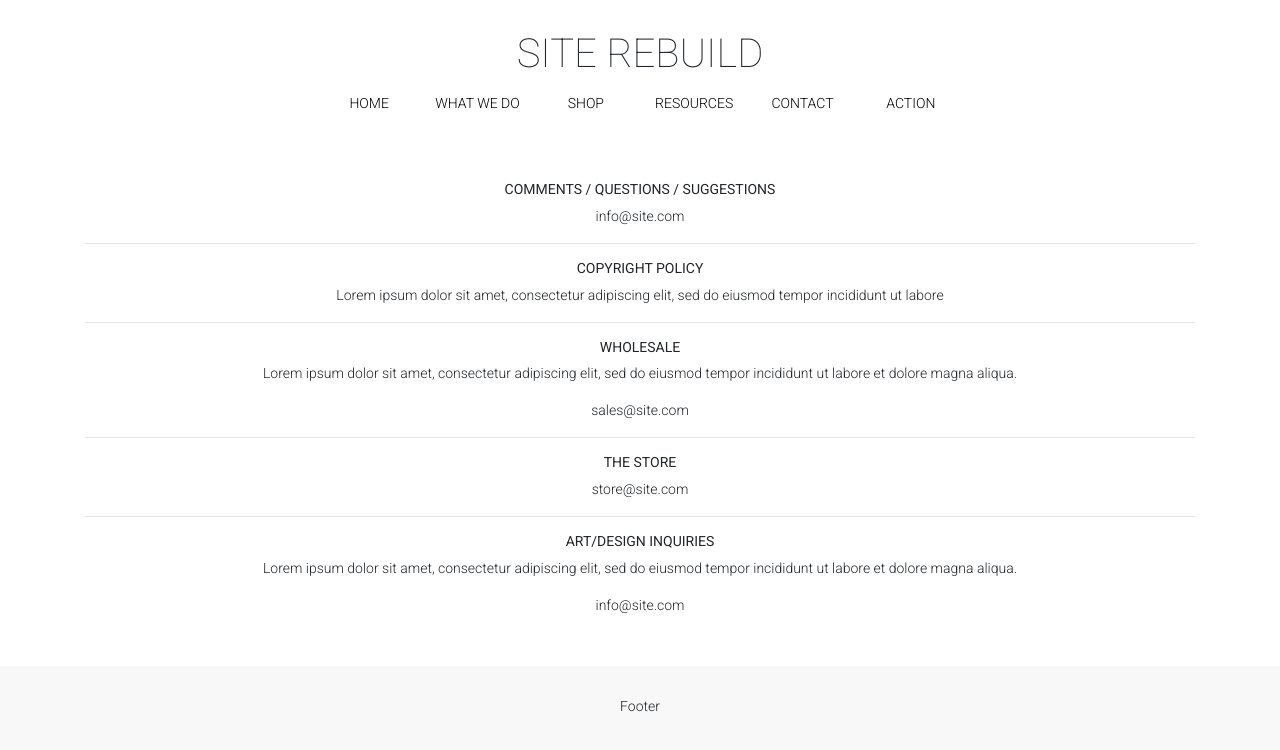
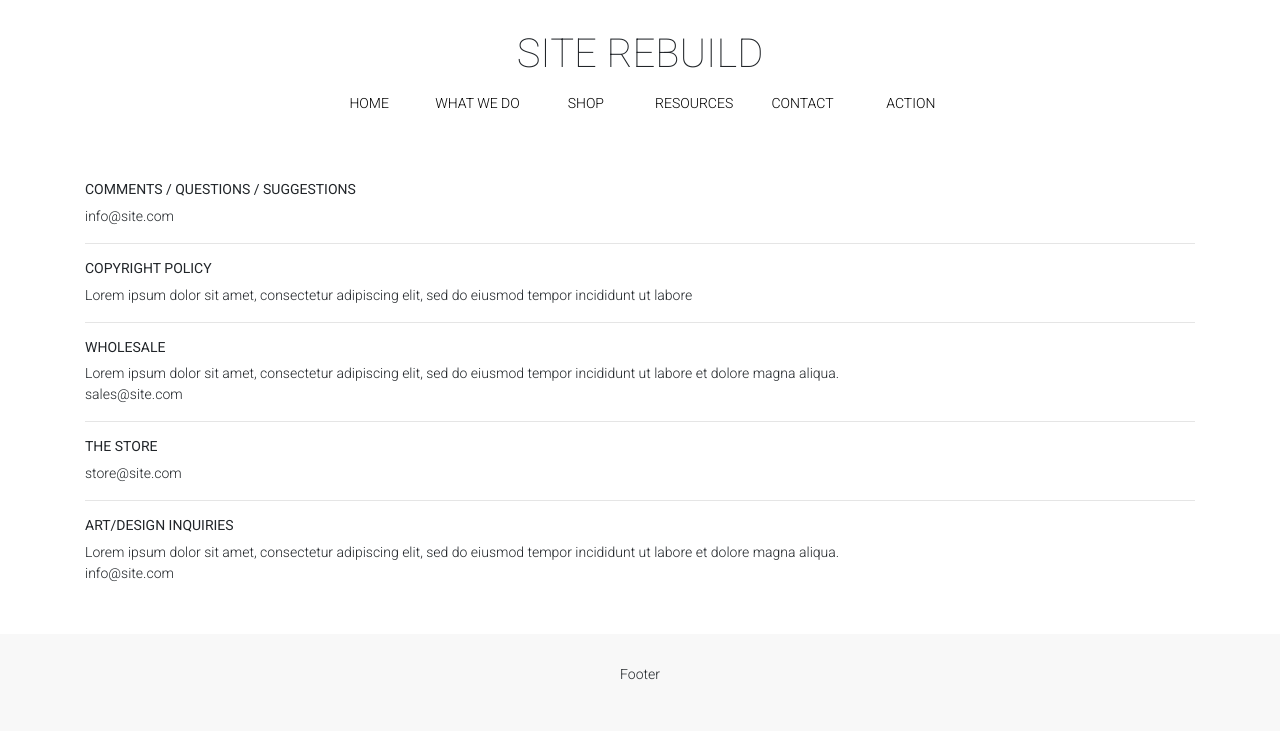
Before and after one commit to klowe27/ecommerce-rebuild, an Angular app: page /contact in a window 1280 px wide. Shown: the top 750 px of the page. Built offline with nearby package versions, Linux system fonts and the light colour scheme.

Commit message:
Refine layout and styling

```diff
--- a/src/app/action/action.component.css
+++ b/src/app/action/action.component.css
@@ -1,4 +1,7 @@
-p {
-  font-family: 'Roboto', sans-serif;
-  font-weight: 300;
+img {
+  margin-bottom: 30px;
 }
+
+h2 {
+  margin-top: 20px;
+}
--- a/src/app/contact/contact.component.css
+++ b/src/app/contact/contact.component.css
@@ -1,4 +1,13 @@
-.contactContent {
+.contact-info {
   text-align: left;
   margin: 20px;
 }
+
+p {
+  margin-bottom: 0px;
+  text-align: left;
+}
+
+h3 {
+  text-align: left;
+}
--- a/src/app/what-we-do/what-we-do.component.css
+++ b/src/app/what-we-do/what-we-do.component.css
@@ -6,4 +6,13 @@
 .whatWeDo img {
   width: 300px;
   margin: 20px;
+  margin-right: 40px;
 }
+
+h2 {
+  margin-top: 20px;
+}
+
+p {
+  margin-bottom: 30px;
+}
```
